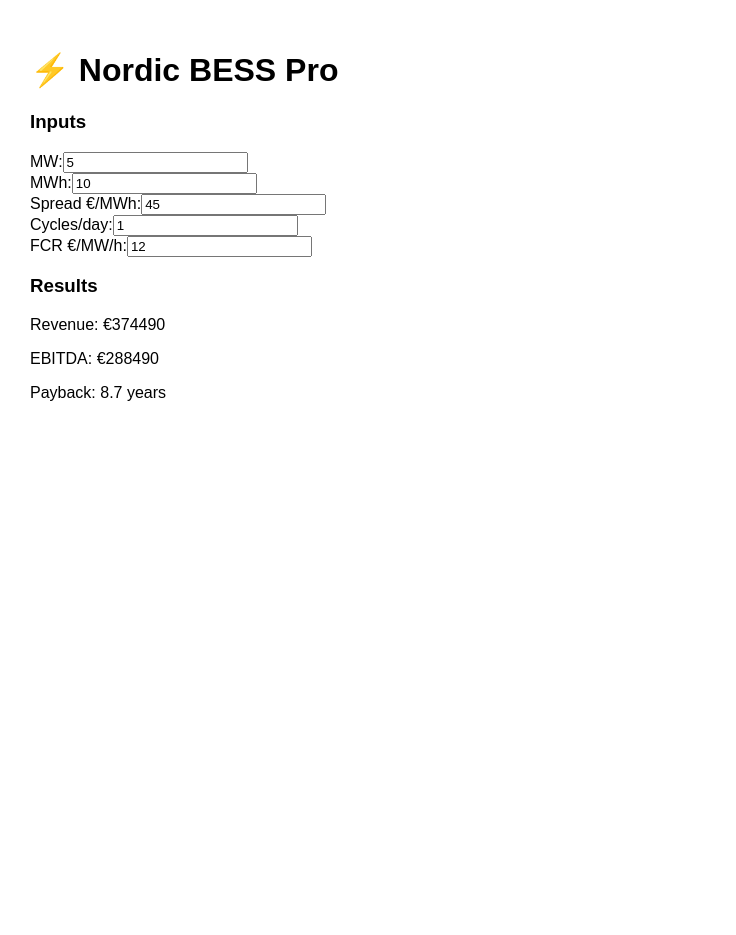
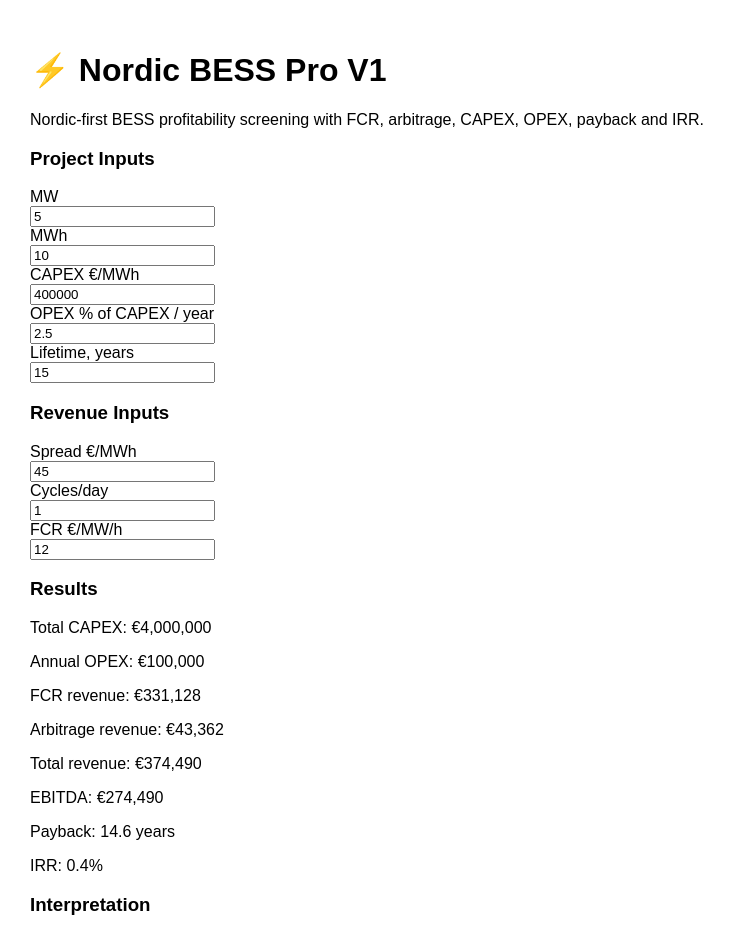
Before and after one commit to Jocke75-hub/nordic-bess-pro, a Next.js app: page / in a window 1280 px wide. Shown: the top 935 px of the page, without its empty margins (0-736 px from the left). Before the commit the page ends 800 px from the top, so only its background shows below. Built offline with nearby package versions, Linux system fonts and the light colour scheme.

Commit message:
Update page.js

```diff
--- a/app/page.js
+++ b/app/page.js
@@ -8,57 +8,109 @@ export default function Home() {
   const [spread, setSpread] = useState(45);
   const [cycles, setCycles] = useState(1);
   const [fcr, setFcr] = useState(12);
+  const [capexPerMWh, setCapexPerMWh] = useState(400000);
+  const [opexPercent, setOpexPercent] = useState(2.5);
+  const [lifetime, setLifetime] = useState(15);
 
   const efficiency = 0.88;
   const reserveShare = 0.7;
   const arbitrageShare = 0.3;
+  const availability = 0.9;
 
-  const fcrRevenue = mw * reserveShare * fcr * 8760 * 0.9;
+  const capex = mwh * capexPerMWh;
+  const opex = capex * (opexPercent / 100);
+
+  const fcrRevenue = mw * reserveShare * fcr * 8760 * availability;
   const arbitrageRevenue =
     mwh * arbitrageShare * cycles * 365 * spread * efficiency;
 
   const revenue = fcrRevenue + arbitrageRevenue;
-  const costs = 86000;
-  const ebitda = revenue - costs;
-  const capex = 2500000;
+  const ebitda = revenue - opex;
   const payback = ebitda > 0 ? capex / ebitda : 0;
 
+  function calculateIRR(initialInvestment, annualCashflow, years) {
+    let low = -0.99;
+    let high = 1.5;
+
+    for (let i = 0; i < 100; i++) {
+      const mid = (low + high) / 2;
+      let npv = -initialInvestment;
+
+      for (let y = 1; y <= years; y++) {
+        npv += annualCashflow / Math.pow(1 + mid, y);
+      }
+
+      if (npv > 0) low = mid;
+      else high = mid;
+    }
+
+    return ((low + high) / 2) * 100;
+  }
+
+  const irr = ebitda > 0 ? calculateIRR(capex, ebitda, lifetime) : 0;
+
+  const formatEUR = (value) =>
+    new Intl.NumberFormat("en-US", {
+      style: "currency",
+      currency: "EUR",
+      maximumFractionDigits: 0,
+    }).format(value);
+
   return (
-    <div style={{ padding: 30, fontFamily: "Arial" }}>
-      <h1>⚡ Nordic BESS Pro</h1>
+    <div style={{ padding: 30, fontFamily: "Arial", maxWidth: 760 }}>
+      <h1>⚡ Nordic BESS Pro V1</h1>
+      <p>
+        Nordic-first BESS profitability screening with FCR, arbitrage, CAPEX,
+        OPEX, payback and IRR.
+      </p>
 
-      <h3>Inputs</h3>
+      <h3>Project Inputs</h3>
 
-      <div>
-        MW:
-        <input value={mw} onChange={(e) => setMw(e.target.value)} />
-      </div>
+      <label>MW</label><br />
+      <input value={mw} onChange={(e) => setMw(Number(e.target.value))} /><br />
 
-      <div>
-        MWh:
-        <input value={mwh} onChange={(e) => setMwh(e.target.value)} />
-      </div>
+      <label>MWh</label><br />
+      <input value={mwh} onChange={(e) => setMwh(Number(e.target.value))} /><br />
 
-      <div>
-        Spread €/MWh:
-        <input value={spread} onChange={(e) => setSpread(e.target.value)} />
-      </div>
+      <label>CAPEX €/MWh</label><br />
+      <input value={capexPerMWh} onChange={(e) => setCapexPerMWh(Number(e.target.value))} /><br />
 
-      <div>
-        Cycles/day:
-        <input value={cycles} onChange={(e) => setCycles(e.target.value)} />
-      </div>
+      <label>OPEX % of CAPEX / year</label><br />
+      <input value={opexPercent} onChange={(e) => setOpexPercent(Number(e.target.value))} /><br />
 
-      <div>
-        FCR €/MW/h:
-        <input value={fcr} onChange={(e) => setFcr(e.target.value)} />
-      </div>
+      <label>Lifetime, years</label><br />
+      <input value={lifetime} onChange={(e) => setLifetime(Number(e.target.value))} /><br />
+
+      <h3>Revenue Inputs</h3>
+
+      <label>Spread €/MWh</label><br />
+      <input value={spread} onChange={(e) => setSpread(Number(e.target.value))} /><br />
+
+      <label>Cycles/day</label><br />
+      <input value={cycles} onChange={(e) => setCycles(Number(e.target.value))} /><br />
+
+      <label>FCR €/MW/h</label><br />
+      <input value={fcr} onChange={(e) => setFcr(Number(e.target.value))} /><br />
 
       <h3>Results</h3>
 
-      <p>Revenue: €{Math.round(revenue)}</p>
-      <p>EBITDA: €{Math.round(ebitda)}</p>
+      <p>Total CAPEX: {formatEUR(capex)}</p>
+      <p>Annual OPEX: {formatEUR(opex)}</p>
+      <p>FCR revenue: {formatEUR(fcrRevenue)}</p>
+      <p>Arbitrage revenue: {formatEUR(arbitrageRevenue)}</p>
+      <p>Total revenue: {formatEUR(revenue)}</p>
+      <p>EBITDA: {formatEUR(ebitda)}</p>
       <p>Payback: {payback.toFixed(1)} years</p>
+      <p>IRR: {irr.toFixed(1)}%</p>
+
+      <h3>Interpretation</h3>
+      <p>
+        {irr > 15 && payback < 7
+          ? "This project shows a strong early-stage financial profile under the current assumptions."
+          : irr > 8
+          ? "This project may be interesting, but assumptions should be validated before investment decisions."
+          : "Under current assumptions, this project appears weak or needs better revenue/cost conditions."}
+      </p>
     </div>
   );
 }
```
